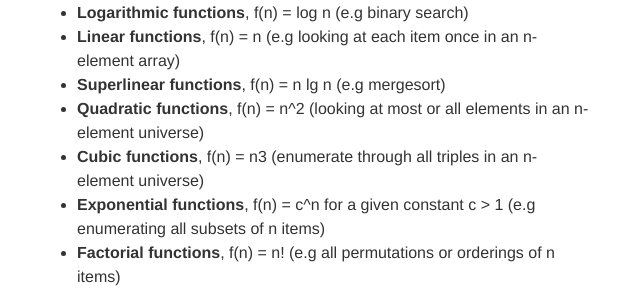
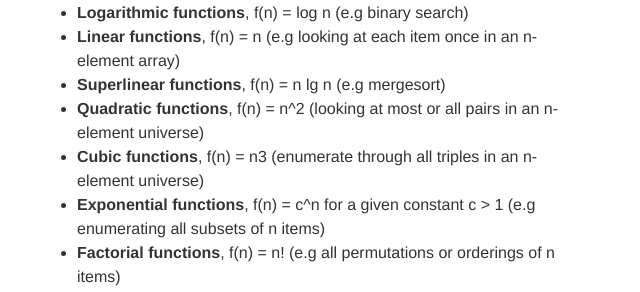
Before and after one commit to csabapalfi/algorithm-design-manual, a Jekyll site: the page built from _posts/2013-01-20-2.3-dominance_relations.md, in a window 1280 px wide. Shown: the part 761-1053 px from the top of the page, without its empty margins (107-747 px from the left). Built offline with Jekyll 4.4.1, drawn with Linux system fonts in a browser that asks for light colours.

Commit message:
fixed typo

```diff
--- a/_posts/2013-01-20-2.3-dominance_relations.md
+++ b/_posts/2013-01-20-2.3-dominance_relations.md
@@ -29,7 +29,7 @@ Function classes
 * **Logarithmic functions**, f(n) = log n (e.g binary search)
 * **Linear functions**, f(n) = n (e.g looking at each item once in an n-element array)
 * **Superlinear functions**, f(n) = n lg n (e.g mergesort)
-* **Quadratic functions**, f(n) = n^2 (looking at most or all elements in an n-element universe)
+* **Quadratic functions**, f(n) = n^2 (looking at most or all pairs in an n-element universe)
 * **Cubic functions**, f(n) = n3 (enumerate through all triples in an n-element universe)
 * **Exponential functions**, f(n) = c^n for a given constant c > 1 (e.g  enumerating all subsets of n items)
 * **Factorial functions**, f(n) = n! (e.g all permutations or orderings of n items)
```
